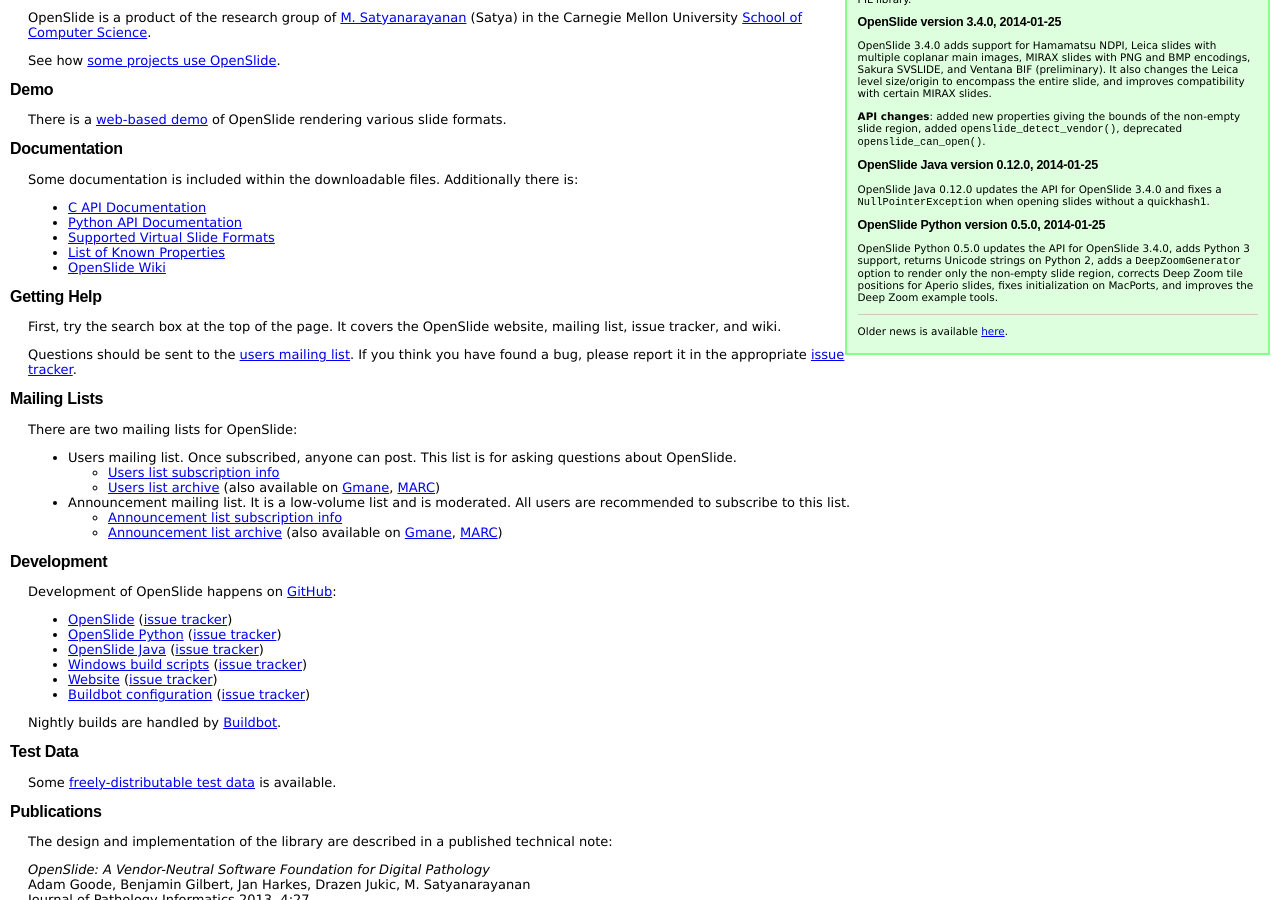
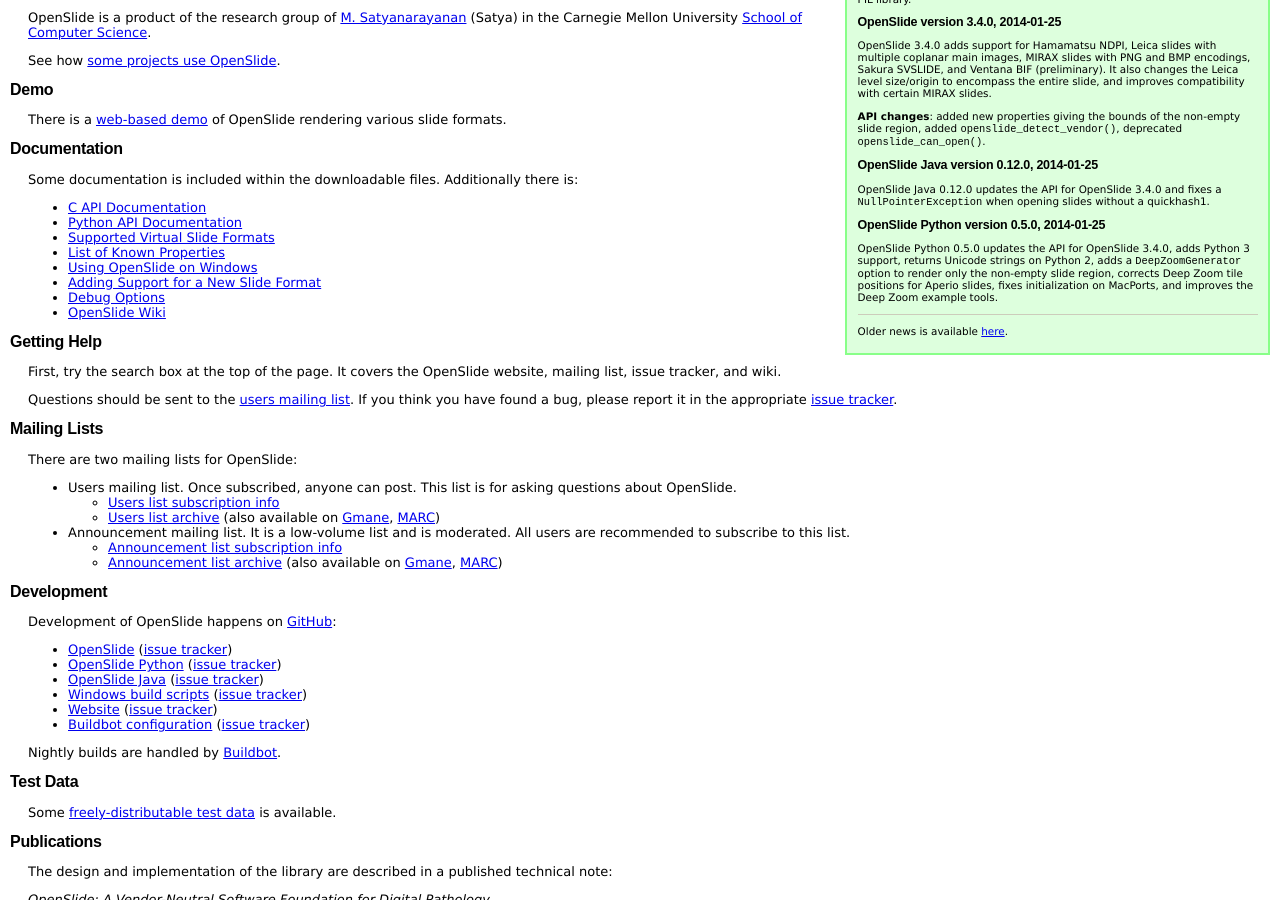
Before and after one commit to openslide/openslide.github.io, a Jekyll site: the page built from index.markdown, in a window 1280 px wide and 900 px high, scrolled down 590 px. Built offline with Jekyll 4.4.1, drawn with Linux system fonts in a browser that asks for light colours; comment, search, counter and statistics services are not loaded.

Commit message:
index: Link to new documentation pages

```diff
--- a/_includes/links.markdown
+++ b/_includes/links.markdown
@@ -10,6 +10,10 @@
 [buildbot]: https://buildbot.openslide.org/
 [testdata]: http://openslide.cs.cmu.edu/download/openslide-testdata/
 [snapshots-windows]: https://buildbot.openslide.org/snapshots/windows/
+
+[doc-debugopts]: /docs/debugopts/
+[doc-newformat]: /docs/newformat/
+[doc-windows]: /docs/windows/
 
 [c-api]: /api/openslide_8h.html
 [python-api]: /api/python/
--- a/index.markdown
+++ b/index.markdown
@@ -83,6 +83,9 @@
  * [Python API Documentation][python-api]
  * [Supported Virtual Slide Formats][formats]
  * [List of Known Properties][properties]
+ * [Using OpenSlide on Windows][doc-windows]
+ * [Adding Support for a New Slide Format][doc-newformat]
+ * [Debug Options][doc-debugopts]
  * [OpenSlide Wiki][wiki]
 
 
```
